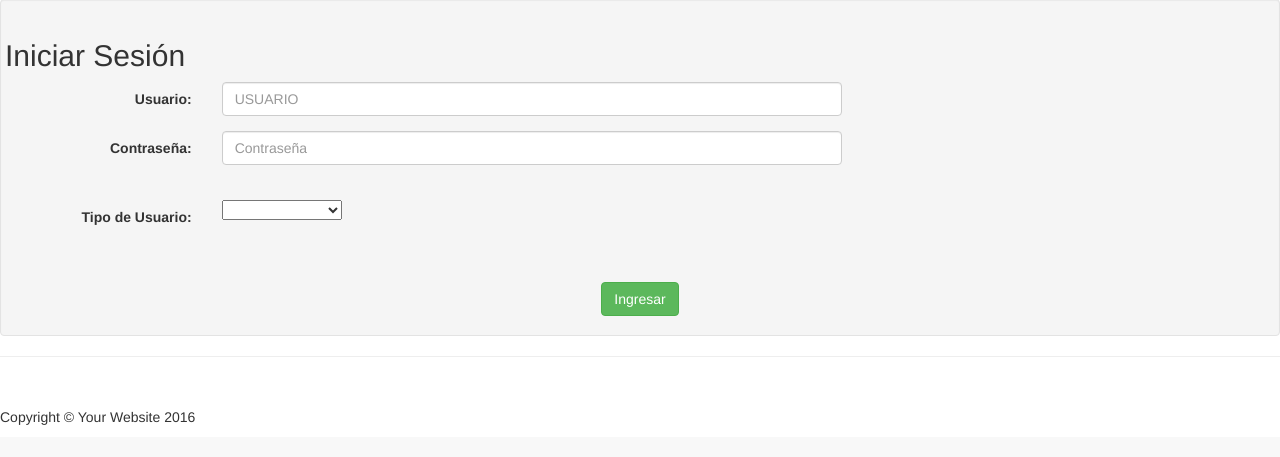
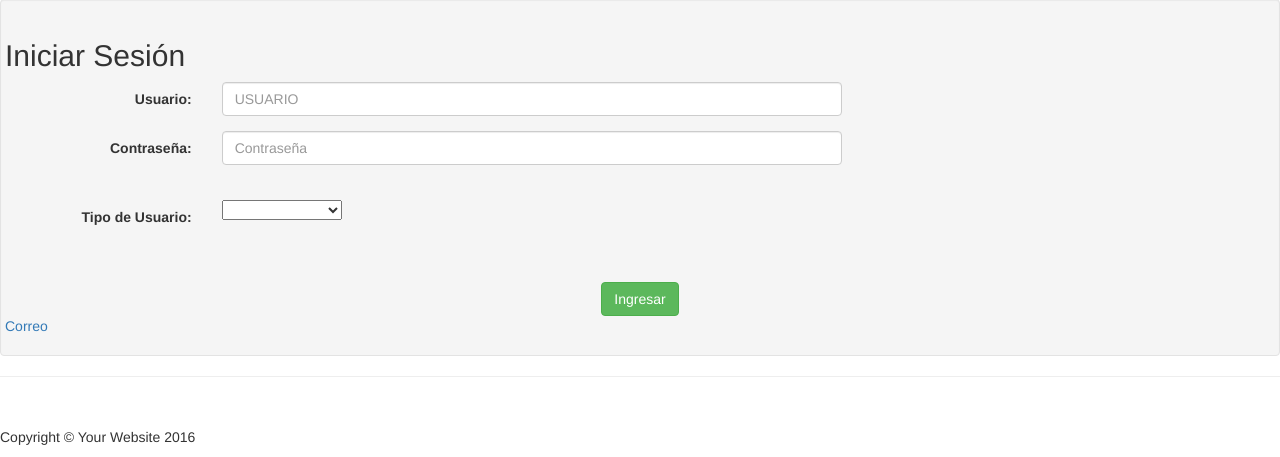
Before and after one commit to spartan777/spartan777.github.io, a CodeIgniter app: page /SistemaResidencias/ in a window 1280 px wide. Shown: the part 2021-2478 px from the top of the page. Before the commit the page ends 2446 px from the top, so only its background shows below. Run offline with CodeIgniter, Linux system fonts and the light colour scheme.

Commit message:
Modificacion

```diff
--- a/application/controllers/Internal_public.php
+++ b/application/controllers/Internal_public.php
@@ -98,4 +98,21 @@
         redirect(base_url());
     }
 
+    //Prueba envio de correo
+    public function enviar_correo(){
+        $this->load->library('email','','correo');
+        $this->correo->from('noreply@itsco.com', 'Sistema Residencias'); // correo sin espacio
+        $this->correo->to('aguilas_lagunes@hotmail.com'); // correo sin espacio
+        $this->correo->subject('Esto es una prueba');
+        $this->correo->message('Aqui va el cuerpo del mensaje');
+        if($this->correo->send())
+        {
+            echo 'Correo enviado';
+        }
+        else
+        {
+            show_error($this->correo->print_debugger());
+        }
+    }
+
 }
--- a/application/views/public/login.php
+++ b/application/views/public/login.php
@@ -264,7 +264,7 @@
 
                         </center>
                     </form>
-
+                    <a href="<?php echo base_url() ?>internal_public/enviar_correo">Correo</a>
                 </div>
             </div>
 
```
Also changed, not shown: application/config/email.php (added, +12 -0 lines), application/views/private/alumno/index.php (+11 -0 lines).
